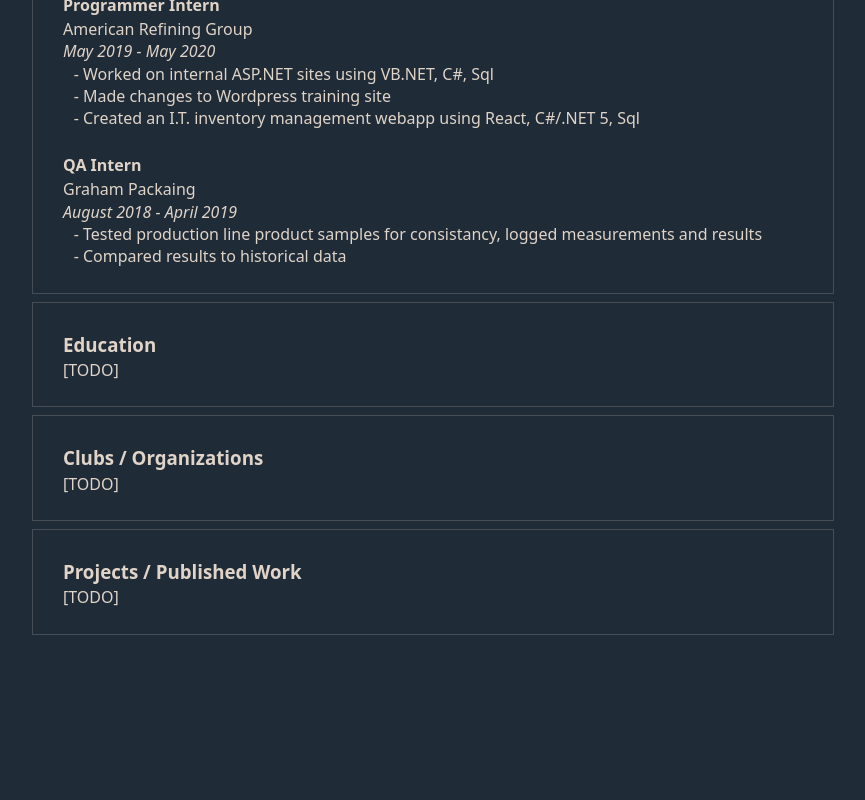
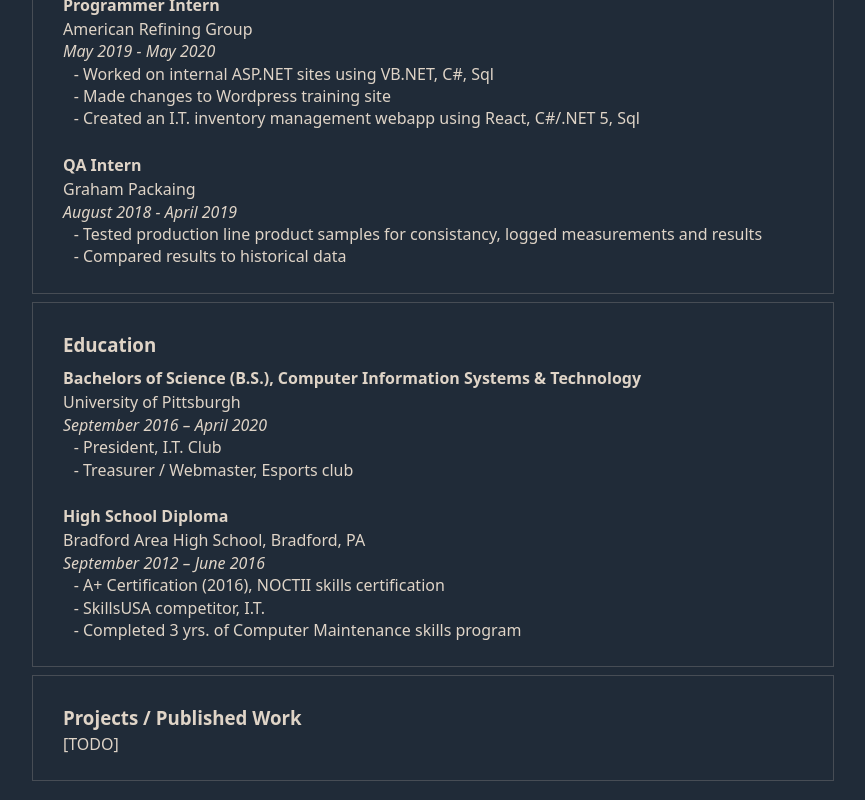
Before and after one commit to xmagee/bl0g, a Next.js app: page / in a window 1280 px wide. Shown: the part 1278-2078 px from the top of the page, without its empty margins (207-1072 px from the left). Before the commit the page ends 1932 px from the top, so only its background shows below. Built offline with nearby package versions, Linux system fonts and the light colour scheme.

Commit message:
added education history

```diff
--- a/pages/index.js
+++ b/pages/index.js
@@ -138,11 +138,37 @@
 				</ProfileSection>
 
 				<ProfileSection header="Education">
-					[TODO]
-				</ProfileSection>
-
-				<ProfileSection header="Clubs / Organizations">
-					[TODO]
+					<ul className="profile-prolist">
+						<li>
+							<h4>Bachelors of Science (B.S.), Computer Information Systems & Technology</h4>
+							<p>University of Pittsburgh</p>
+							<i>September 2016 – April 2020</i>
+							<ul>
+								<li>
+									President, I.T. Club
+								</li>
+								<li>
+									Treasurer / Webmaster, Esports club
+								</li>
+							</ul>
+						</li>
+						<li>
+							<h4>High School Diploma</h4>
+							<p>Bradford Area High School, Bradford, PA</p>
+							<i>September 2012 – June 2016</i>
+							<ul>
+								<li>
+									A+ Certification (2016), NOCTII skills certification
+								</li>
+								<li>
+									SkillsUSA competitor, I.T.
+								</li>
+								<li>
+									Completed 3 yrs. of Computer Maintenance skills program
+								</li>
+							</ul>
+						</li>
+					</ul>
 				</ProfileSection>
 
 				<ProfileSection header="Projects / Published Work">
```
